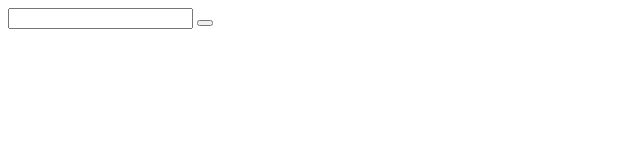
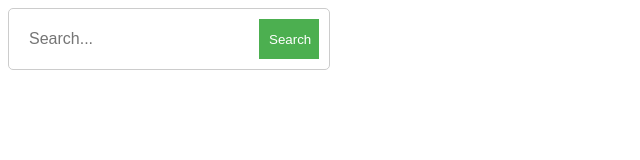
Before and after one commit to acciojob/Interactive-Search-abderaj17, a website: page main.html in a window 1280 px wide. Shown: the whole page, without its empty margins (0-640 px from the left). Drawn offline with Linux system fonts and the light colour scheme.

Commit message:
created a submission

```diff
--- a/main.html
+++ b/main.html
@@ -8,10 +8,10 @@
 
 <body>
 	<!-- the entire body must be written by student -->
-	<div class="search">
-		<input type="text" class="input" />
-		<button class="btn"></button>
-	</div>
+	 <div class="search">
+        <input type="text" class="input" placeholder="Search...">
+        <button class="btn">Search</button>
+    </div>
     <script type="text/javascript" src="./script.js">
 </script>
 
--- a/styles.css
+++ b/styles.css
@@ -1 +1,42 @@
 /*  your css code here. If applicable */
+.search {
+    width: 300px;
+    height: 40px;
+    display: flex;
+    justify-content: space-between;
+    align-items: center;
+    padding: 10px;
+    border: 1px solid #ccc;
+    border-radius: 5px;
+}
+
+.search.active {
+    border-color: #aaa;
+    box-shadow: 0 0 10px rgba(0, 0, 0, 0.2);
+}
+
+.input {
+    width: 80%;
+    height: 100%;
+    padding: 10px;
+    border: none;
+    font-size: 16px;
+}
+
+.input:focus {
+    outline: none;
+}
+
+.btn {
+    width: 20%;
+    height: 100%;
+    padding: 10px;
+    border: none;
+    background-color: #4CAF50;
+    color: #fff;
+    cursor: pointer;
+}
+
+.btn:hover {
+    background-color: #3e8e41;
+}
```
